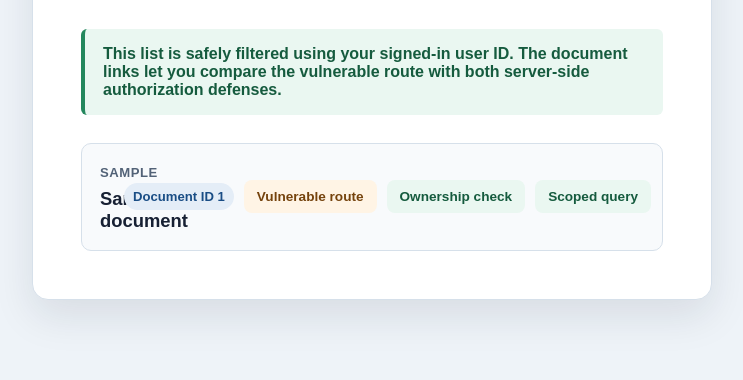
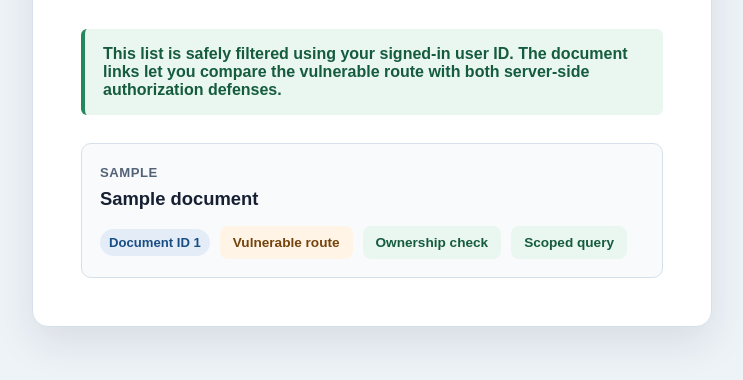
Before and after one commit to mohsenpasdar/idor-student-portal, a Flask app: template templates/dashboard.html in a window 1280 px wide. Shown: the part 201-581 px from the top of the page, without its empty margins (268-1011 px from the left). Run offline with Flask 3, Linux system fonts and the light colour scheme; the template is opened without the code that fills it: most values are stand-ins (such as "Sample title", 1, 10 or a date in 2020).

Commit message:
fix a style problem

```diff
--- a/static/style.css
+++ b/static/style.css
@@ -222,9 +222,9 @@ p {
 
 .document-card {
     display: flex;
-    align-items: center;
-    justify-content: space-between;
-    gap: 24px;
+    align-items: flex-start;
+    flex-direction: column;
+    gap: 16px;
     padding: 18px;
     border: 1px solid #d6e0ea;
     border-radius: 10px;
@@ -237,10 +237,10 @@ p {
 
 .document-actions {
     display: flex;
-    flex: 0 0 auto;
+    width: 100%;
     flex-wrap: wrap;
     align-items: center;
-    justify-content: flex-end;
+    justify-content: flex-start;
     gap: 10px;
 }
 
```
